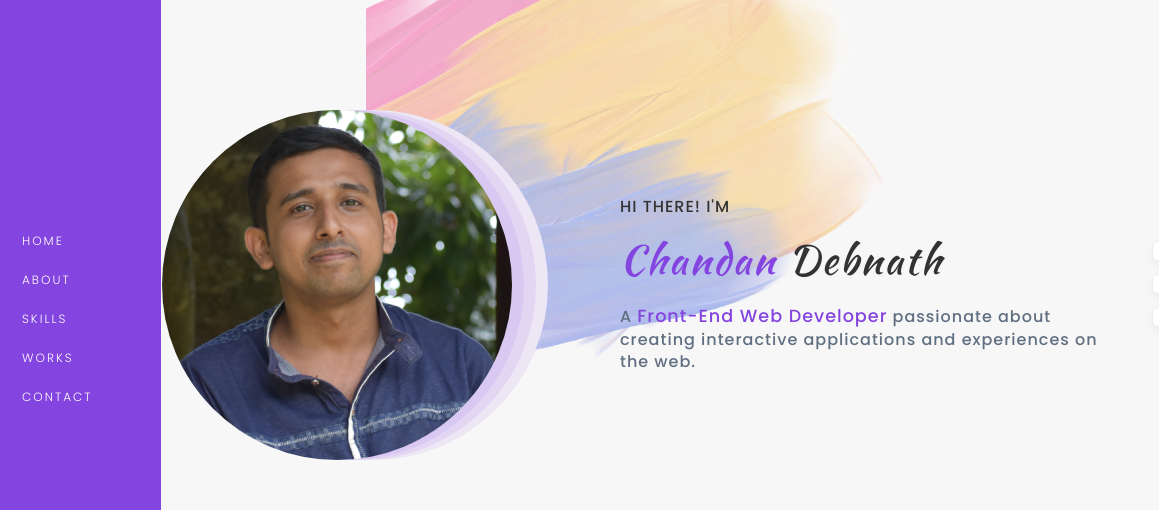
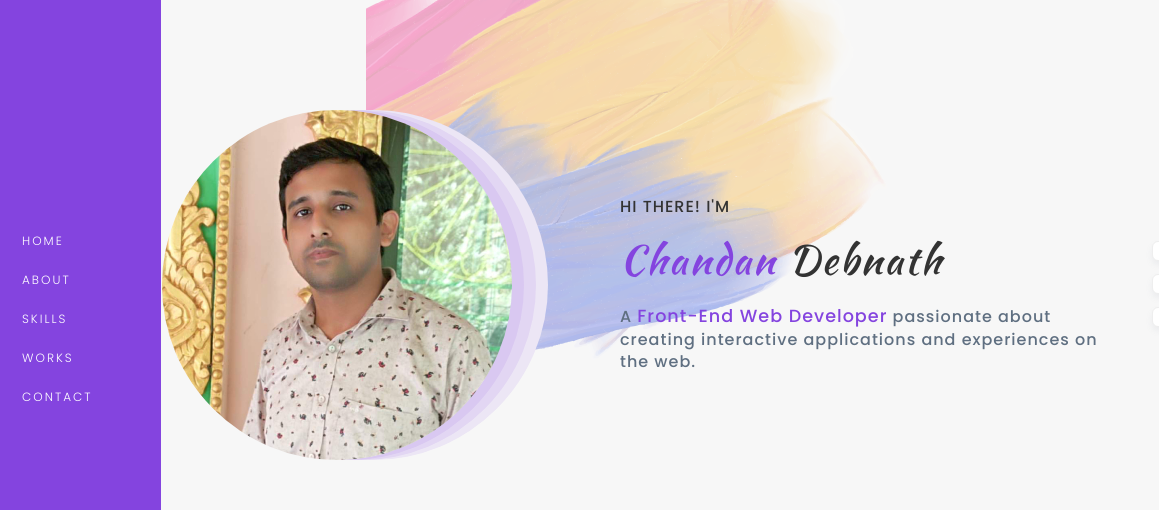
Before and after one commit to chandanadittyo/ChandanPortfolio, a plain HTML site: page index.html in a window 1280 px wide. Shown: the part 115-625 px from the top of the page, 59-1218 px from the left. Drawn offline with nearby package versions, Linux system fonts and the light colour scheme; a web font is replaced by a local one.

Commit message:
profile picture update

```diff
--- a/index.html
+++ b/index.html
@@ -84,7 +84,7 @@
       <!-- Header -->
       <header>
         <div class="heroImageContainer anim_moveBottom">
-          <img src="images/test3.png" alt="A picture of Chandan Debnath.">
+          <img src="/images/test2.jpg" alt="A picture of Chandan Debnath.">
         </div>
         <div class="heroDescription">
           <p class="greeting">HI THERE! I'M</p>
```
Also changed, not shown: images/test2.jpg (added).
